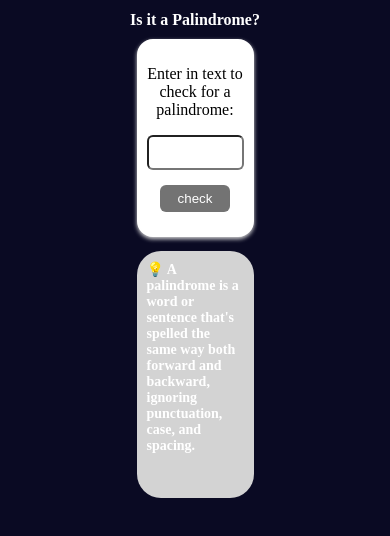
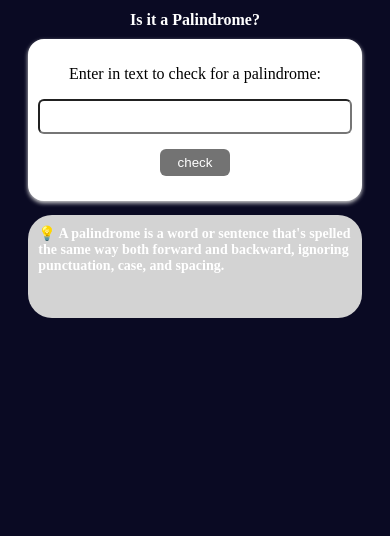
Before and after one commit to HilaryGH/PalindromeChecker, a plain HTML site: page index.html in a window 390 px wide. Drawn offline with Linux system fonts and the light colour scheme.

Commit message:
enlarge the width

```diff
--- a/styles.css
+++ b/styles.css
@@ -88,20 +88,18 @@ input:focus {
   }
 }
 @media (max-width: 480px) {
-  body {
-    width: 75%;
-    margin: 10px auto;
-  }
   h1 {
     font-size: 16px;
     margin-bottom: 10px;
   }
   .container {
+    width:90%;
     height:auto;
     border-radius: 16px;
     padding: 8px;
   }
   .box {
+    width:90%;
     font-size: 18px;
     margin-top: 10px;
   }
```
